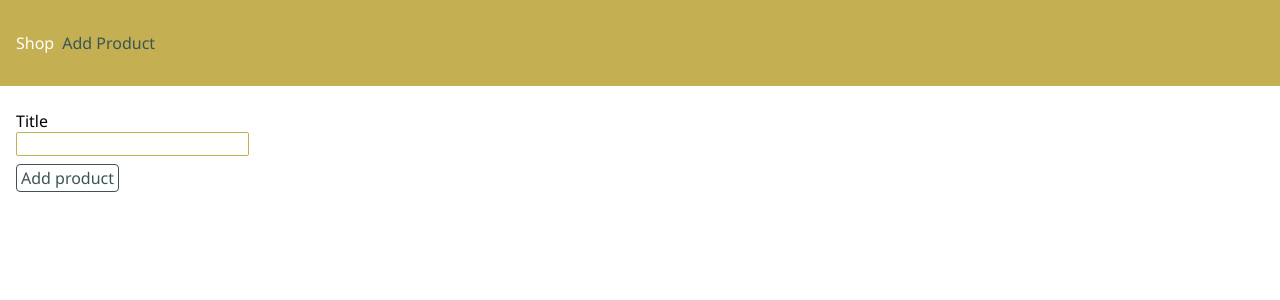
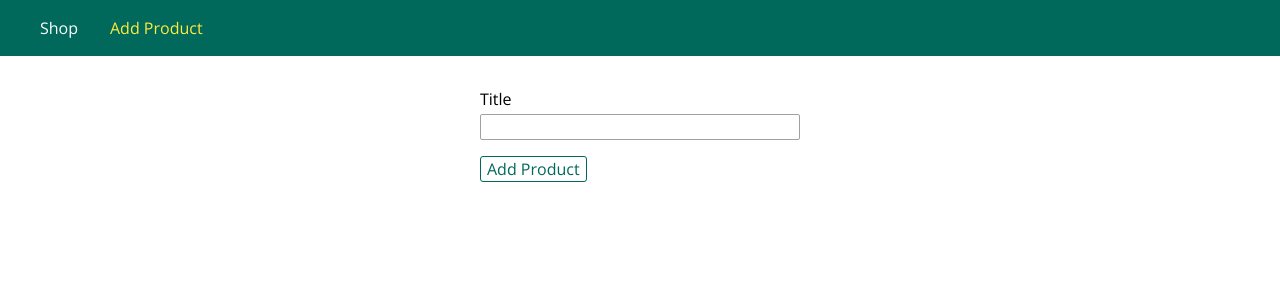
Before and after one commit to umfrancisco/nodejs-course-schwarzmuller, a Node server app: page /admin/add-product in a window 1280 px wide. Shown: the top 300 px of the page. Run offline with Node 20, Linux system fonts and the light colour scheme.

Commit message:
add starter files

```diff
--- a/06-dynamic-content/lecture/app.js
+++ b/06-dynamic-content/lecture/app.js
@@ -13,7 +13,7 @@ app.use("/admin", adminRoutes);
 app.use(shopRoutes);
 
 app.use((req, res, next) => {
-  res.status(404).sendFile(path.join(__dirname, "views", "not-found.html"));
+  res.status(404).sendFile(path.join(__dirname, "views", "404.html"));
 });
 
 app.listen(3000);
--- /dev/null
+++ b/06-dynamic-content/lecture/public/css/forms.css
@@ -0,0 +1,20 @@
+.form-control {
+    margin: 1rem 0;
+}
+
+.form-control label,
+.form-control input {
+    display: block;
+    width: 100%;
+    margin-bottom: 0.25rem;
+}
+
+.form-control input {
+    border: 1px solid #a1a1a1;
+    font: inherit;
+    border-radius: 2px;
+}
+
+.form-control input:focus {
+    outline-color: #00695c;
+}
--- a/06-dynamic-content/lecture/public/css/main.css
+++ b/06-dynamic-content/lecture/public/css/main.css
@@ -1,20 +1,25 @@
+@import url('https://fonts.googleapis.com/css?family=Open+Sans:400,700');
+
 * {
-  padding: 0;
-  margin: 0;
+  box-sizing: border-box;
 }
 
 body {
-  font-family: 'Segoe UI', Tahoma, Geneva, Verdana, sans-serif;
+  padding: 0;
+  margin: 0;
+  font-family: 'Open Sans', sans-serif;
 }
 
 main {
-  padding: 16px;
+  padding: 1rem;
+  margin: auto;
 }
 
 .main-header {
   width: 100%;
-  background-color: #c4af52;
-  padding: 32px 16px;
+  height: 3.5rem;
+  background-color: #00695c;
+  padding: 0 1.5rem;
 }
 
 .main-header__nav {
@@ -25,51 +30,79 @@ main {
 
 .main-header__item-list {
   list-style: none;
+  margin: 0;
+  padding: 0;
   display: flex;
 }
 
 .main-header__item {
-  margin-right: 8px;
+  margin: 0 1rem;
+  padding: 0;
 }
 
 .main-header__item a {
   text-decoration: none;
-  color: #fff;
+  color: white;
 }
 
 .main-header__item a:hover,
 .main-header__item a:active,
 .main-header__item a.active {
-  color: #3b5557;
+  color: #ffeb3b;
 }
 
-.form-control {
-  margin: 8px 0;
+.grid {
+  display: flex;
+  flex-wrap: wrap;
+  justify-content: space-around;
+  align-items: stretch;
 }
 
-.form-control label,
-.form-control input {
-  display: block;
+.card {
+  box-shadow: 0 2px 8px rgba(0, 0, 0, 0.26);
 }
 
-.form-control input {
-  border: 1px solid #c4af52;
-  font: inherit;
-  border-radius: 2px;
+.card__header,
+.card__content {
+  padding: 1rem;
 }
 
-button {
-  padding: 2px 4px;
+.card__header h1,
+.card__content h1,
+.card__content h2,
+.card__content p {
+  margin: 0;
+}
+
+.card__image {
+  width: 100%;
+}
+
+.card__image img {
+  width: 100%;
+}
+
+.card__actions {
+    padding: 1rem;
+    text-align: center;
+}
+
+.card__actions button,
+.card__actions a {
+    margin: 0 0.25rem;
+}
+
+.btn {
   font: inherit;
-  border: 1px solid #3b5557;
-  color: #3b5557;
-  background-color: #fff;
-  border-radius: 4px;
+  border: 1px solid #00695c;
+  color: #00695c;
+  background: white;
+  border-radius: 3px;
   cursor: pointer;
 }
 
-button:hover,
-button:active {
-  background-color: #3b5557;
-  color: #fff;
+.btn:hover,
+.btn:active {
+  background-color: #00695c;
+  color: white;
 }
--- /dev/null
+++ b/06-dynamic-content/lecture/public/css/product.css
@@ -0,0 +1,25 @@
+.product-form {
+    width: 20rem;
+    max-width: 90%;
+    margin: auto;
+}
+
+.product-item {
+    width: 20rem;
+    max-width: 95%;
+}
+
+.product__title {
+    font-size: 1.2rem;
+    text-align: center;
+}
+
+.product__price {
+    text-align: center;
+    color: #4d4d4d;
+    margin-bottom: 0.5rem;
+}
+
+.product__description {
+    text-align: center;
+}
--- a/06-dynamic-content/lecture/views/add-product.html
+++ b/06-dynamic-content/lecture/views/add-product.html
@@ -1,11 +1,16 @@
 <!DOCTYPE html>
 <html lang="en">
+
 <head>
     <meta charset="UTF-8">
     <meta name="viewport" content="width=device-width, initial-scale=1.0">
-  <title>Add product</title>
+    <meta http-equiv="X-UA-Compatible" content="ie=edge">
+    <title>Add Product</title>
     <link rel="stylesheet" href="/css/main.css">
+    <link rel="stylesheet" href="/css/forms.css">
+    <link rel="stylesheet" href="/css/product.css">
 </head>
+
 <body>
     <header class="main-header">
         <nav class="main-header__nav">
@@ -15,14 +20,17 @@
             </ul>
         </nav>
     </header>
+
     <main>
-    <form class="product-form" action="/admin/add-product" method="post">
+        <form class="product-form" action="/admin/add-product" method="POST">
             <div class="form-control">
                 <label for="title">Title</label>
                 <input type="text" name="title" id="title">
             </div>
-      <button type="submit">Add product</button>
+
+            <button class="btn" type="submit">Add Product</button>
         </form>
     </main>
 </body>
+
 </html>
```
Also changed, not shown: 06-dynamic-content/lecture/views/404.html (added, +24 -0 lines), 06-dynamic-content/lecture/views/not-found.html (deleted, +0 -20 lines), 06-dynamic-content/lecture/views/shop.html (+26 -3 lines). Lines whose indentation alone changed are shown as unchanged.
